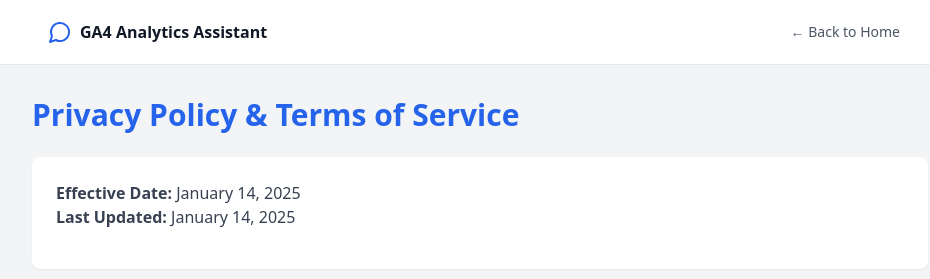
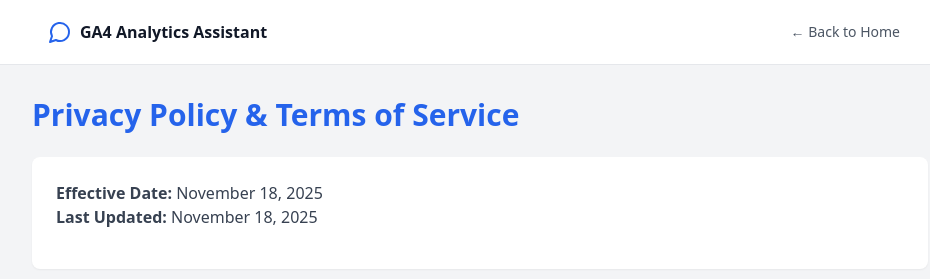
Before and after one commit to McGovs/arnold-the-analyst-frontend-v2-markdown, a React (Vite) app: page /privacy in a window 1280 px wide. Shown: the top 279 px of the page, without its empty margins (160-1090 px from the left). Built offline with nearby package versions, Linux system fonts and the light colour scheme.

Commit message:
Update Privacy.tsx

```diff
--- a/src/pages/Privacy.tsx
+++ b/src/pages/Privacy.tsx
@@ -11,8 +11,8 @@ export default function Privacy() {
 
         <div className="bg-white p-6 rounded-lg shadow-sm mb-6">
           <p className="text-gray-700 mb-4">
-            <strong>Effective Date:</strong> January 14, 2025<br />
-            <strong>Last Updated:</strong> January 14, 2025
+            <strong>Effective Date:</strong> November 18, 2025<br />
+            <strong>Last Updated:</strong> November 18, 2025
           </p>
         </div>
 
@@ -602,7 +602,7 @@ export default function Privacy() {
 
         {/* Version info */}
         <div className="text-center text-gray-500 text-sm">
-          <p>This document was last updated on January 14, 2025.</p>
+          <p>This document was last updated on November 18, 2025.</p>
         </div>
       </div>
     </div>
```
